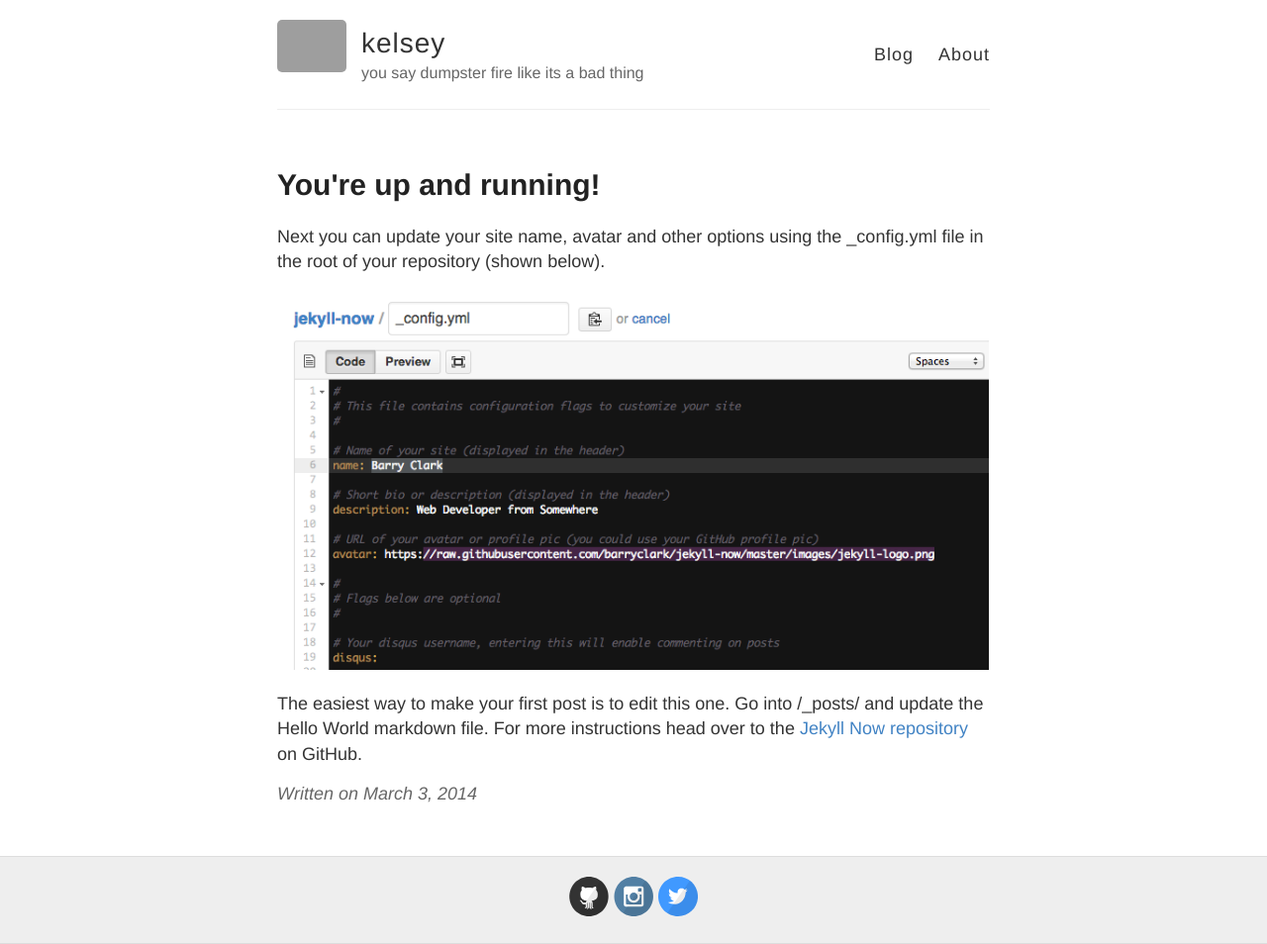
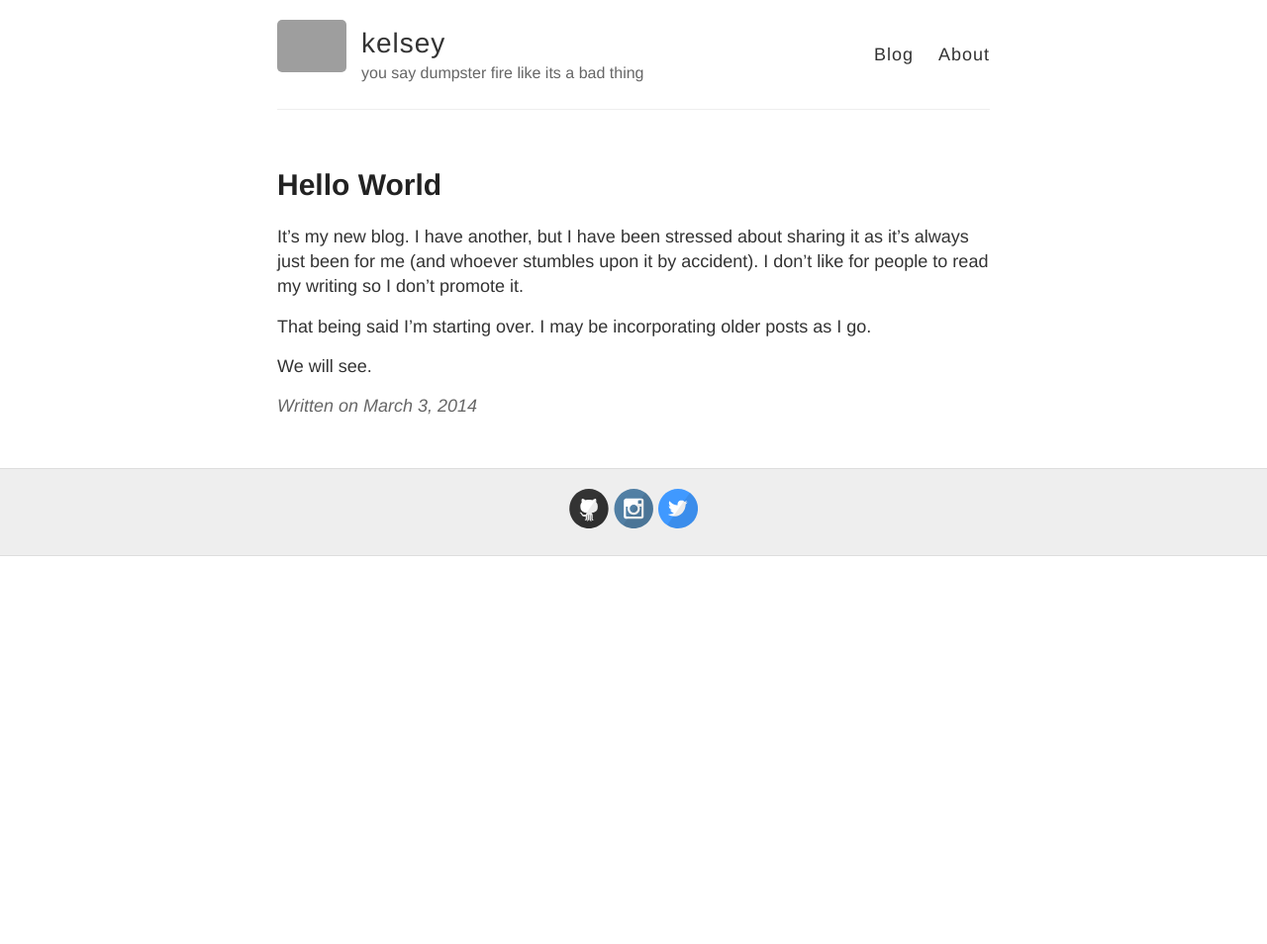
Before and after one commit to mother4ker/backup.mother4ker.github.io, a Jekyll site: the page built from _posts/2014-3-3-Hello-World.md, in a window 1280 px wide. Shown: the whole page at 99% size. Built offline with Jekyll 4.4.1, drawn with Linux system fonts in a browser that asks for light colours; after the commit the page ends 900 px from its top, so only the background shows below that; grey boxes are pictures that could not be loaded.

Commit message:
first post

```diff
--- a/_posts/2014-3-3-Hello-World.md
+++ b/_posts/2014-3-3-Hello-World.md
@@ -1,10 +1,10 @@
 ---
 layout: post
-title: You're up and running!
+title: Hello World
 ---
 
-Next you can update your site name, avatar and other options using the _config.yml file in the root of your repository (shown below).
+It's my new blog. I have another, but I have been stressed about sharing it as it's always just been for me (and whoever stumbles upon it by accident). I don't like for people to read my writing so I don't promote it.
 
-![_config.yml]({{ site.baseurl }}/images/config.png)
+That being said I'm starting over. I may be incorporating older posts as I go.
 
-The easiest way to make your first post is to edit this one. Go into /_posts/ and update the Hello World markdown file. For more instructions head over to the [Jekyll Now repository](https://github.com/barryclark/jekyll-now) on GitHub.
+We will see.
```
